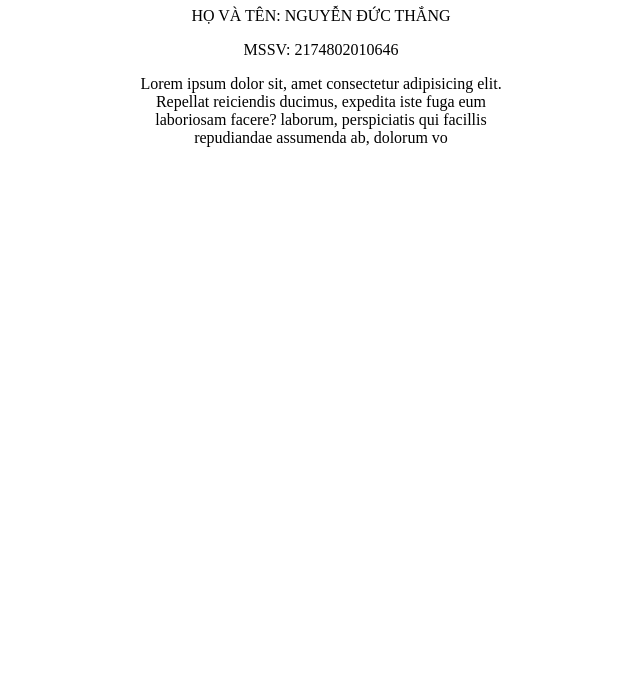
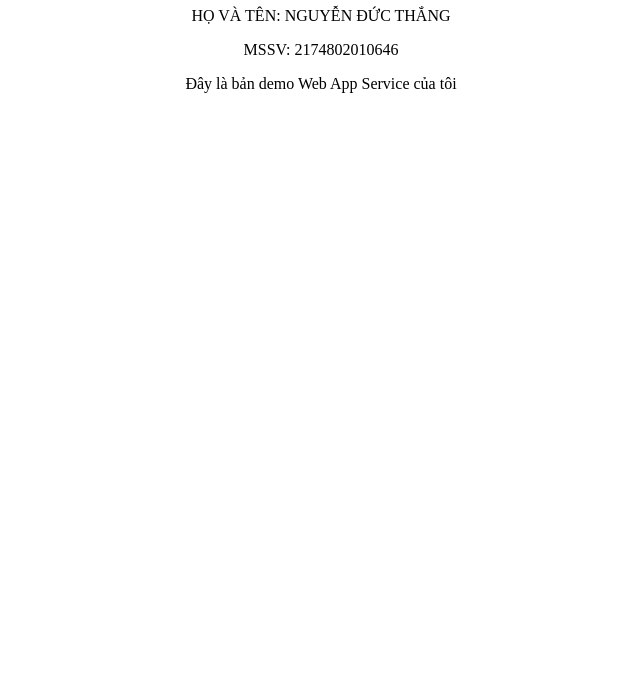
Before and after one commit to Thang210219/ARB-AppService, a plain HTML site: page index.html in a window 1280 px wide. Shown: the part 110-800 px from the top of the page, without its empty margins (319-959 px from the left). Drawn offline with Linux system fonts and the light colour scheme.

Commit message:
Update index.html

```diff
--- a/index.html
+++ b/index.html
@@ -13,9 +13,7 @@
         <p>
             <p>HỌ VÀ TÊN: NGUYỄN ĐỨC THẮNG</p>
             <p>MSSV: 2174802010646</p>
-            Lorem ipsum dolor sit, amet consectetur adipisicing elit.
-            Repellat reiciendis ducimus, expedita iste fuga eum laboriosam facere?
-            laborum, perspiciatis qui facillis repudiandae assumenda ab, dolorum vo
+            Đây là bản demo Web App Service của tôi
         </p>
     </div>
 
```
